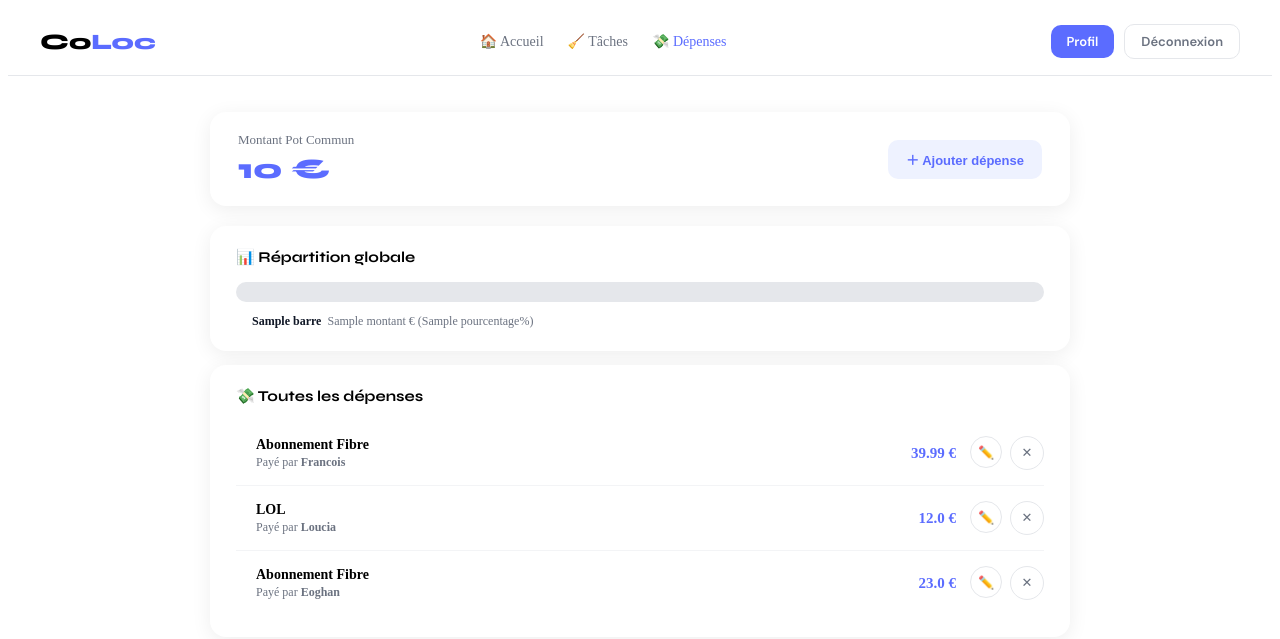
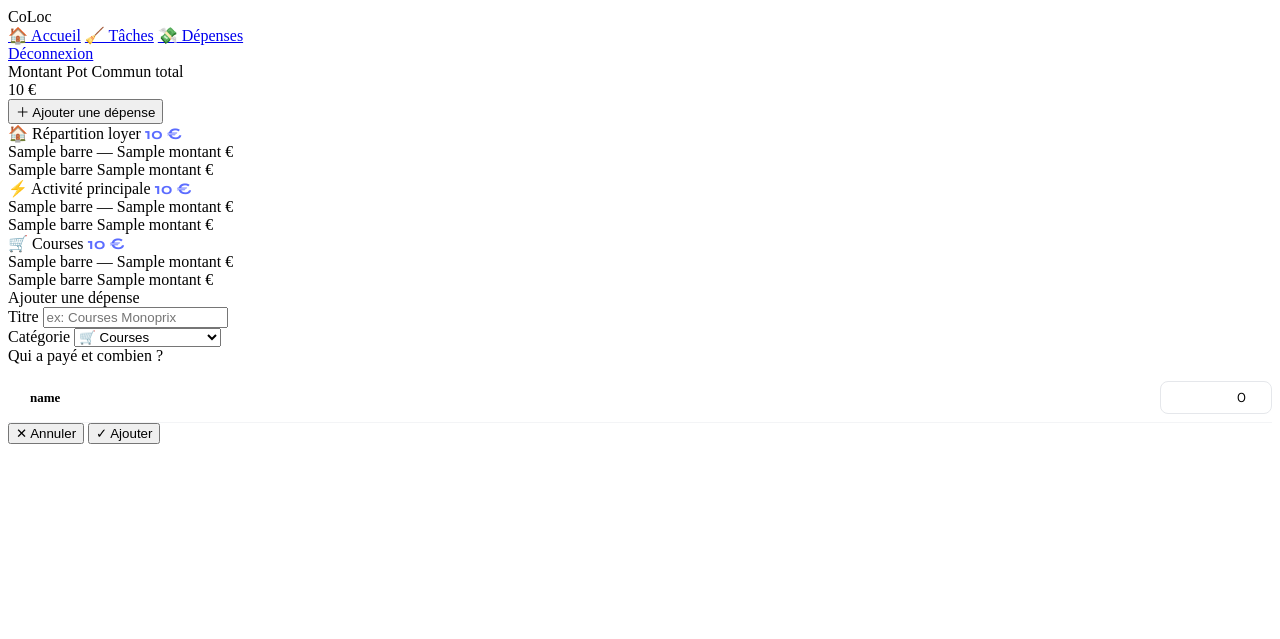
Before and after one commit to balletFrancois18/Projet-IHM-Colocation, a Flask app: template templates/depenses.html in a window 1280 px wide. Shown: the top 639 px of the page. Run offline with Flask 3, Linux system fonts and the light colour scheme; the template is opened without the code that fills it: values that come from a table or form of the project are taken from there, most other values are stand-ins (such as "Sample title", 1, 10 or a date in 2020); parts of the project's set-up code (start-up, migrations or seed data) failed here and were passed over.

Commit message:
correction depenses juage

```diff
--- a/models.py
+++ b/models.py
@@ -26,4 +26,5 @@ class Depense(db.Model):
     montant  = db.Column(db.Float, nullable=False)
     payeur   = db.Column(db.String(50), nullable=False)
     date     = db.Column(db.DateTime, default=datetime.utcnow)
+    categorie = db.Column(db.String(50), default='autres')  # ← nouveau
     user_id  = db.Column(db.Integer, db.ForeignKey('user.id'), nullable=True)  # ← ajout
--- a/routes/depenses.py
+++ b/routes/depenses.py
@@ -1,9 +1,3 @@
-from flask import Blueprint, render_template, request, redirect, url_for
-from models import db, Depense
-from routes.auth import login_required
-
-depenses_bp = Blueprint('depenses', __name__)
-
 COULEURS = {
     'Banu':     '#5B6CFF',
     'Eoghan':   '#FF7A59',
@@ -12,51 +6,80 @@ COULEURS = {
     'Nassim':   '#F59E0B',
 }
 
+CATEGORIES = ['loyer', 'activite', 'courses', 'autres']
+
 @depenses_bp.route('/depenses')
 def liste_depenses():
     depenses = Depense.query.all()
-    total    = sum(d.montant for d in depenses)
 
-    par_personne = {}
-    for d in depenses:
-        if d.payeur not in par_personne:
-            par_personne[d.payeur] = 0
-        par_personne[d.payeur] += d.montant
+    # Total global = somme de TOUTES les dépenses
+    total = sum(d.montant for d in depenses)
 
-    barres = []
-    for personne, montant in par_personne.items():
-        pourcentage = (montant / total * 100) if total > 0 else 0
-        barres.append({
-            'nom':         personne,
-            'montant':     montant,
-            'pourcentage': round(pourcentage, 1),
-            'couleur':     COULEURS.get(personne, '#888888')
-        })
+    # Regrouper par catégorie
+    par_categorie = {}
+    for cat in CATEGORIES:
+        deps_cat = [d for d in depenses if d.categorie == cat]
+        total_cat = sum(d.montant for d in deps_cat)
+
+        # Barres par personne dans cette catégorie
+        par_personne = {}
+        for d in deps_cat:
+            if d.payeur not in par_personne:
+                par_personne[d.payeur] = 0
+            par_personne[d.payeur] += d.montant
+
+        barres = []
+        for personne, montant in par_personne.items():
+            pct = (montant / total_cat * 100) if total_cat > 0 else 0
+            barres.append({
+                'nom':         personne,
+                'montant':     montant,
+                'pourcentage': round(pct, 1),
+                'couleur':     COULEURS.get(personne, '#888888')
+            })
+
+        par_categorie[cat] = {
+            'depenses': deps_cat,
+            'total':    total_cat,
+            'barres':   barres
+        }
 
     return render_template('depenses.html',
-                           depenses=depenses,
+                           par_categorie=par_categorie,
                            total=total,
-                           barres=barres,
-                           couleurs=COULEURS)
+                           couleurs=COULEURS,
+                           categories=CATEGORIES)
 
 @depenses_bp.route('/depenses/ajouter', methods=['GET', 'POST'])
 @login_required
 def ajouter_depense():
     if request.method == 'POST':
-        titre   = request.form['titre']
-        montant = float(request.form['montant'])
-        payeur  = request.form['payeur']
-        nouvelle = Depense(titre=titre, montant=montant, payeur=payeur)
-        db.session.add(nouvelle)
+        titre     = request.form['titre']
+        montant   = float(request.form['montant'])
+        categorie = request.form['categorie']
+
+        # Plusieurs payeurs séparés par virgule
+        payeurs  = request.form.getlist('payeurs')
+        montants = request.form.getlist('montants_payeurs')
+
+        for i, payeur in enumerate(payeurs):
+            if payeur and montants[i]:
+                nouvelle = Depense(
+                    titre     = titre,
+                    montant   = float(montants[i]),
+                    payeur    = payeur,
+                    categorie = categorie
+                )
+                db.session.add(nouvelle)
+
         db.session.commit()
         return redirect(url_for('depenses.liste_depenses'))
-    depenses = Depense.query.all()
-    total    = sum(d.montant for d in depenses)
+
     return render_template('depenses.html',
-                           depenses=depenses,
-                           total=total,
-                           barres=[],
-                           couleurs=COULEURS)
+                           par_categorie={},
+                           total=0,
+                           couleurs=COULEURS,
+                           categories=CATEGORIES)
 
 @depenses_bp.route('/depenses/supprimer/<int:id>')
 def supprimer_depense(id):
@@ -64,12 +87,3 @@ def supprimer_depense(id):
     db.session.delete(depense)
     db.session.commit()
     return redirect(url_for('depenses.liste_depenses'))
-
-@depenses_bp.route('/depenses/modifier/<int:id>', methods=['POST'])
-def modifier_depense(id):
-    depense         = Depense.query.get_or_404(id)
-    depense.titre   = request.form['titre']
-    depense.montant = float(request.form['montant'])
-    depense.payeur  = request.form['payeur']
-    db.session.commit()
-    return redirect(url_for('depenses.liste_depenses'))
--- a/static/depenses.css
+++ b/static/depenses.css
@@ -1,68 +1,22 @@
-.navbar {
-  display: flex; align-items: center; justify-content: space-between;
-  padding: 16px 32px; background: white;
-  border-bottom: 1px solid #E5E7EB;
-  position: sticky; top: 0; z-index: 50;
+.cat-total {
+  font-family: 'Syne', sans-serif;
+  font-size: 16px; font-weight: 700; color: #5B6CFF;
 }
-.nav-logo { font-family: 'Syne', sans-serif; font-size: 22px; font-weight: 800; }
-.nav-logo span { color: #5B6CFF; }
-.nav-links { display: flex; gap: 24px; }
-.nav-links a { text-decoration: none; color: #6B7280; font-weight: 500; font-size: 14px; }
-.nav-links a.active, .nav-links a:hover { color: #5B6CFF; }
-.nav-right { display: flex; gap: 10px; align-items: center; }
-.btn-sm { padding: 8px 16px; border-radius: 10px; font-size: 13px; font-weight: 600; cursor: pointer; border: none; font-family: 'DM Sans', sans-serif; }
-.btn-primary { background: #5B6CFF; color: white; }
-.btn-ghost { background: white; color: #6B7280; border: 1.5px solid #E5E7EB; text-decoration: none; }
 
-.container { max-width: 860px; margin: 36px auto; padding: 0 24px; }
-
-.pot-header { display: flex; align-items: center; justify-content: space-between; background: white; border-radius: 16px; padding: 20px 28px; margin-bottom: 20px; box-shadow: 0 4px 20px rgba(0,0,0,0.07); }
-.pot-label { font-size: 13px; color: #6B7280; margin-bottom: 4px; }
-.pot-montant { font-family: 'Syne', sans-serif; font-size: 28px; font-weight: 800; color: #5B6CFF; }
-.btn-edit-pot { background: #EEF2FF; border: none; border-radius: 10px; padding: 10px 18px; font-size: 13px; color: #5B6CFF; cursor: pointer; font-weight: 600; }
-
-.categorie-card { background: white; border-radius: 16px; padding: 22px 26px; margin-bottom: 14px; box-shadow: 0 4px 20px rgba(0,0,0,0.07); }
-.cat-header { display: flex; align-items: center; justify-content: space-between; margin-bottom: 16px; }
-.cat-titre { font-family: 'Syne', sans-serif; font-size: 15px; font-weight: 700; }
-
-.barre { display: flex; height: 20px; border-radius: 20px; overflow: visible; background: #E5E7EB; }
-.barre-segment { height: 100%; position: relative; cursor: pointer; transition: width 0.5s ease; }
-.barre-segment:first-child { border-radius: 20px 0 0 20px; }
-.barre-segment:last-child  { border-radius: 0 20px 20px 0; }
-.barre-segment:only-child  { border-radius: 20px; }
-.barre-segment:hover { filter: brightness(1.1); }
-
-.tooltip { position: absolute; bottom: calc(100% + 8px); left: 50%; transform: translateX(-50%); background: #1F2937; color: white; padding: 5px 10px; border-radius: 8px; font-size: 12px; font-weight: 600; white-space: nowrap; opacity: 0; pointer-events: none; transition: opacity 0.2s; z-index: 10; }
-.tooltip::after { content: ''; position: absolute; top: 100%; left: 50%; transform: translateX(-50%); border: 5px solid transparent; border-top-color: #1F2937; }
-.barre-segment:hover .tooltip { opacity: 1; }
-
-.barre-legende { display: flex; gap: 14px; flex-wrap: wrap; margin-top: 12px; }
-.legende-item { display: flex; align-items: center; gap: 6px; font-size: 12px; color: #6B7280; }
-.legende-dot { width: 10px; height: 10px; border-radius: 50%; }
-.legende-nom { font-weight: 600; color: #111827; }
-
-.depense-row { display: flex; align-items: center; gap: 14px; padding: 12px 0; border-bottom: 1px solid #F3F4F6; }
-.depense-row:last-child { border-bottom: none; }
-.depense-couleur { width: 6px; height: 40px; border-radius: 3px; flex-shrink: 0; }
-.depense-info { flex: 1; }
-.depense-titre { font-size: 14px; font-weight: 600; }
-.depense-meta { font-size: 12px; color: #6B7280; margin-top: 2px; }
-.depense-montant { font-size: 15px; font-weight: 700; color: #5B6CFF; }
-.depense-actions { display: flex; gap: 8px; }
-.btn-round { width: 32px; height: 32px; border-radius: 50%; border: 1.5px solid #E5E7EB; background: white; display: flex; align-items: center; justify-content: center; cursor: pointer; font-size: 13px; color: #6B7280; text-decoration: none; transition: all 0.2s; }
-.btn-round:hover { border-color: #5B6CFF; color: #5B6CFF; }
-
-.empty-state { text-align: center; color: #9CA3AF; padding: 30px; font-size: 14px; }
-
-.modal-overlay { display: none; position: fixed; inset: 0; background: rgba(0,0,0,0.35); z-index: 200; align-items: center; justify-content: center; }
-.modal-overlay.active { display: flex; }
-.modal { background: white; border-radius: 20px; padding: 28px; width: 380px; box-shadow: 0 20px 60px rgba(0,0,0,0.18); animation: slideUp 0.25s ease-out; }
-@keyframes slideUp { from { transform: translateY(20px); opacity: 0; } to { transform: translateY(0); opacity: 1; } }
-.modal-titre { font-family: 'Syne', sans-serif; font-size: 18px; font-weight: 700; margin-bottom: 20px; }
-.field-group { margin-bottom: 14px; }
-.field-label { font-size: 11px; font-weight: 700; color: #6B7280; margin-bottom: 5px; display: block; text-transform: uppercase; letter-spacing: 0.05em; }
-.field-input { width: 100%; padding: 11px 14px; border: 1.5px solid #E5E7EB; border-radius: 10px; font-size: 13px; font-family: 'DM Sans', sans-serif; }
-.field-input:focus { outline: none; border-color: #5B6CFF; }
-.modal-actions { display: flex; justify-content: flex-end; gap: 10px; margin-top: 20px; }
-.btn-valider { padding: 10px 22px; background: #5B6CFF; color: white; border: none; border-radius: 10px; cursor: pointer; font-size: 13px; font-weight: 600; font-family: 'DM Sans', sans-serif; }
-.btn-annuler { padding: 10px 18px; background: white; color: #6B7280; border: 1.5px solid #E5E7EB; border-radius: 10px; cursor: pointer; font-size: 13px; font-family: 'DM Sans', sans-serif; }
+.payeur-row {
+  display: flex; align-items: center; gap: 10px;
+  padding: 8px 0; border-bottom: 1px solid #F3F4F6;
+}
+.payeur-dot {
+  width: 12px; height: 12px; border-radius: 50%; flex-shrink: 0;
+}
+.payeur-nom {
+  flex: 1; font-size: 13px; font-weight: 600;
+}
+.payeur-input {
+  width: 90px; padding: 7px 10px;
+  border: 1.5px solid #E5E7EB; border-radius: 8px;
+  font-size: 13px; text-align: right;
+  font-family: 'DM Sans', sans-serif;
+}
+.payeur-input:focus { outline: none; border-color: #5B6CFF; }
--- a/templates/depenses.html
+++ b/templates/depenses.html
@@ -4,7 +4,6 @@
   <meta charset="UTF-8">
   <title>CoLoc — Dépenses</title>
   <link href="https://fonts.googleapis.com/css2?family=DM+Sans:wght@400;500;600;700&family=Syne:wght@700;800&display=swap" rel="stylesheet">
-  <script src="{{ url_for('static', filename='script.js') }}"></script>
   <link rel="stylesheet" href="{{ url_for('static', filename='depenses.css') }}">
 </head>
 <body>
@@ -17,118 +16,152 @@
     <a href="{{ url_for('depenses.liste_depenses') }}" class="active">💸 Dépenses</a>
   </div>
   <div class="nav-right">
-    <button class="btn-sm btn-primary">Profil</button>
     <a href="{{ url_for('auth.logout') }}" class="btn-sm btn-ghost">Déconnexion</a>
   </div>
 </nav>
 
 <div class="container">
 
-  <!-- Pot commun -->
+  <!-- Pot commun — total automatique -->
   <div class="pot-header">
     <div>
-      <div class="pot-label">Montant Pot Commun</div>
+      <div class="pot-label">Montant Pot Commun total</div>
       <div class="pot-montant">{{ total }} €</div>
     </div>
-    <button class="btn-edit-pot"
-      onclick="ouvrirModalAjouter()">
-      ＋ Ajouter dépense
+    <button class="btn-edit-pot" onclick="ouvrirModalAjouter()">
+      ＋ Ajouter une dépense
     </button>
   </div>
 
-  <!-- Barre globale par personne -->
+  <!-- Loyer -->
   <div class="categorie-card">
     <div class="cat-header">
-      <span class="cat-titre">📊 Répartition globale</span>
+      <span class="cat-titre">🏠 Répartition loyer</span>
+      <span class="cat-total">{{ par_categorie.loyer.total }} €</span>
     </div>
+    {% if par_categorie.loyer.barres %}
     <div class="barre">
-      {% for b in barres %}
+      {% for b in par_categorie.loyer.barres %}
       <div class="barre-segment"
-           style="width:{{ b.pourcentage }}%; background:{{ b.couleur }}"
-           data-nom="{{ b.nom }}"
-           data-montant="{{ b.montant }}">
+           style="width:{{ b.pourcentage }}%;background:{{ b.couleur }}">
         <div class="tooltip">{{ b.nom }} — {{ b.montant }} €</div>
       </div>
       {% endfor %}
     </div>
     <div class="barre-legende">
-      {% for b in barres %}
+      {% for b in par_categorie.loyer.barres %}
       <div class="legende-item">
         <div class="legende-dot" style="background:{{ b.couleur }}"></div>
         <span class="legende-nom">{{ b.nom }}</span>
-        <span>{{ b.montant }} € ({{ b.pourcentage }}%)</span>
+        <span>{{ b.montant }} €</span>
       </div>
       {% endfor %}
     </div>
+    {% else %}
+    <div class="empty-state">Aucune dépense loyer</div>
+    {% endif %}
   </div>
 
-  <!-- Liste des dépenses -->
+  <!-- Activité principale -->
   <div class="categorie-card">
     <div class="cat-header">
-      <span class="cat-titre">💸 Toutes les dépenses</span>
+      <span class="cat-titre">⚡ Activité principale</span>
+      <span class="cat-total">{{ par_categorie.activite.total }} €</span>
     </div>
-    {% for depense in depenses %}
-    <div class="depense-row">
-      <div class="depense-couleur"
-           style="background:{{ couleurs.get(depense.payeur, '#888') }}">
+    {% if par_categorie.activite.barres %}
+    <div class="barre">
+      {% for b in par_categorie.activite.barres %}
+      <div class="barre-segment"
+           style="width:{{ b.pourcentage }}%;background:{{ b.couleur }}">
+        <div class="tooltip">{{ b.nom }} — {{ b.montant }} €</div>
       </div>
-      <div class="depense-info">
-        <div class="depense-titre">{{ depense.titre }}</div>
-        <div class="depense-meta">
-          Payé par
-          <strong style="color:{{ couleurs.get(depense.payeur, '#888') }}">
-            {{ depense.payeur }}
-          </strong>
-        </div>
+      {% endfor %}
+    </div>
+    <div class="barre-legende">
+      {% for b in par_categorie.activite.barres %}
+      <div class="legende-item">
+        <div class="legende-dot" style="background:{{ b.couleur }}"></div>
+        <span class="legende-nom">{{ b.nom }}</span>
+        <span>{{ b.montant }} €</span>
       </div>
-      <div class="depense-montant">{{ depense.montant }} €</div>
-      <div class="depense-actions">
-        <button class="btn-round"
-          onclick="ouvrirModalModifier(
-            {{ depense.id }},
-            '{{ depense.titre }}',
-            {{ depense.montant }},
-            '{{ depense.payeur }}'
-          )">✏️</button>
-        <a href="{{ url_for('depenses.supprimer_depense', id=depense.id) }}"
-           class="btn-round"
-           onclick="return confirm('Supprimer ?')">✕</a>
+      {% endfor %}
+    </div>
+    {% else %}
+    <div class="empty-state">Aucune dépense activité</div>
+    {% endif %}
+  </div>
+
+  <!-- Courses — plusieurs payeurs possibles -->
+  <div class="categorie-card">
+    <div class="cat-header">
+      <span class="cat-titre">🛒 Courses</span>
+      <span class="cat-total">{{ par_categorie.courses.total }} €</span>
+    </div>
+    {% if par_categorie.courses.barres %}
+    <div class="barre">
+      {% for b in par_categorie.courses.barres %}
+      <div class="barre-segment"
+           style="width:{{ b.pourcentage }}%;background:{{ b.couleur }}">
+        <div class="tooltip">{{ b.nom }} — {{ b.montant }} €</div>
       </div>
+      {% endfor %}
     </div>
-    {% endfor %}
-    {% if depenses|length == 0 %}
-    <div class="empty-state">
-      Aucune dépense — clique sur ＋ pour commencer !
+    <div class="barre-legende">
+      {% for b in par_categorie.courses.barres %}
+      <div class="legende-item">
+        <div class="legende-dot" style="background:{{ b.couleur }}"></div>
+        <span class="legende-nom">{{ b.nom }}</span>
+        <span>{{ b.montant }} €</span>
+      </div>
+      {% endfor %}
     </div>
+    {% else %}
+    <div class="empty-state">Aucune dépense courses</div>
     {% endif %}
   </div>
 
 </div>
 
-<!-- Modal ajouter -->
+<!-- Modal ajouter — plusieurs payeurs -->
 <div class="modal-overlay" id="modal-ajouter">
   <div class="modal">
     <div class="modal-titre">Ajouter une dépense</div>
-    <form method="POST"
-          action="{{ url_for('depenses.ajouter_depense') }}">
+    <form method="POST" action="{{ url_for('depenses.ajouter_depense') }}">
+
       <div class="field-group">
         <label class="field-label">Titre</label>
-        <input type="text" name="titre"
-               class="field-input" placeholder="ex: Courses Monoprix" required>
+        <input type="text" name="titre" class="field-input"
+               placeholder="ex: Courses Monoprix" required>
       </div>
+
       <div class="field-group">
-        <label class="field-label">Montant (€)</label>
-        <input type="number" name="montant"
-               class="field-input" placeholder="ex: 50" step="0.01" min="0" required>
-      </div>
-      <div class="field-group">
-        <label class="field-label">Qui a payé ?</label>
-        <select name="payeur" class="field-input">
-          {% for nom in couleurs.keys() %}
-          <option value="{{ nom }}">{{ nom }}</option>
-          {% endfor %}
+        <label class="field-label">Catégorie</label>
+        <select name="categorie" class="field-input">
+          <option value="loyer">🏠 Loyer</option>
+          <option value="activite">⚡ Activité principale</option>
+          <option value="courses" selected>🛒 Courses</option>
+          <option value="autres">📦 Autres</option>
         </select>
       </div>
+
+      <!-- Payeurs multiples -->
+      <div class="field-label" style="margin-bottom:8px">
+        Qui a payé et combien ?
+      </div>
+      <div id="payeurs-liste">
+        {% for nom in couleurs.keys() %}
+        <div class="payeur-row">
+          <div class="payeur-dot"
+               style="background:{{ couleurs[nom] }}"></div>
+          <span class="payeur-nom">{{ nom }}</span>
+          <input type="hidden" name="payeurs" value="{{ nom }}">
+          <input type="number" name="montants_payeurs"
+                 class="payeur-input" placeholder="0 €"
+                 step="0.01" min="0" value="0">
+        </div>
+        {% endfor %}
+      </div>
+
       <div class="modal-actions">
         <button type="button" class="btn-annuler"
                 onclick="fermerModal('modal-ajouter')">✕ Annuler</button>
@@ -138,42 +171,10 @@
   </div>
 </div>
 
-<!-- Modal modifier -->
-<div class="modal-overlay" id="modal-modifier">
-  <div class="modal">
-    <div class="modal-titre">Modifier la dépense</div>
-    <form method="POST" id="form-modifier">
-      <div class="field-group">
-        <label class="field-label">Titre</label>
-        <input type="text" name="titre"
-               id="modifier-titre" class="field-input" required>
-      </div>
-      <div class="field-group">
-        <label class="field-label">Montant (€)</label>
-        <input type="number" name="montant"
-               id="modifier-montant" class="field-input" step="0.01" min="0" required>
-      </div>
-      <div class="field-group">
-        <label class="field-label">Qui a payé ?</label>
-        <select name="payeur" id="modifier-payeur" class="field-input">
-          {% for nom in couleurs.keys() %}
-          <option value="{{ nom }}">{{ nom }}</option>
-          {% endfor %}
-        </select>
-      </div>
-      <div class="modal-actions">
-        <button type="button" class="btn-annuler"
-                onclick="fermerModal('modal-modifier')">✕ Annuler</button>
-        <button type="submit" class="btn-valider">✓ Sauvegarder</button>
-      </div>
-    </form>
-  </div>
-</div>
-
-<!-- Passe les couleurs Python vers JS -->
- <script>
+<script>
   const COULEURS = {{ couleurs | tojson }};
 </script>
 <script src="{{ url_for('static', filename='js/depenses.js') }}"></script>
+
 </body>
 </html>
```
Also changed, not shown: instance/coloc.db.
